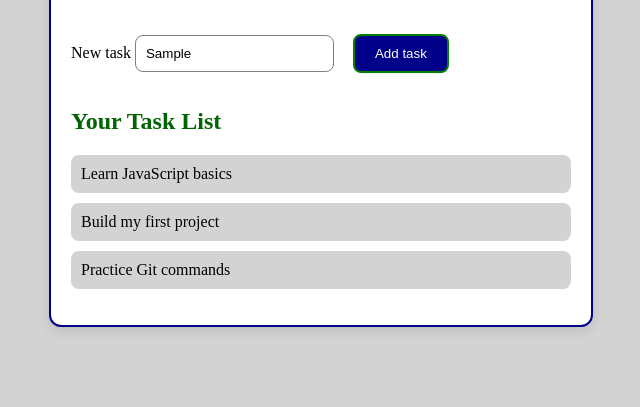
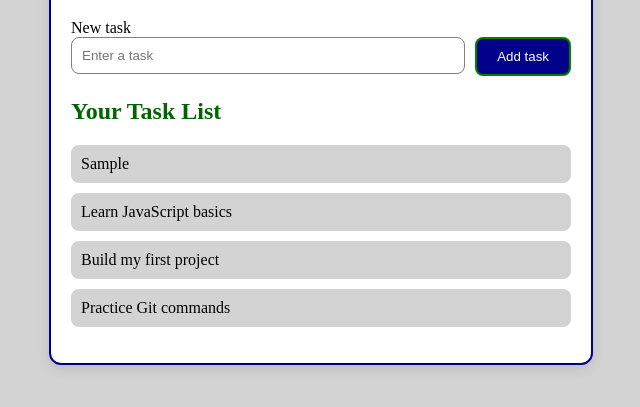
Before and after one commit to shmmtrn/task-tracker, a plain HTML site: page index.html in a window 1280 px wide. Both pictures are taken after typing "Sample" into the empty fields and a click on the button "Add task". Shown: the part 91-498 px from the top of the page, without its empty margins (319-959 px from the left). Drawn offline with Linux system fonts and the light colour scheme.

Commit message:
Add task validation error feedback

```diff
--- a/index.html
+++ b/index.html
@@ -10,8 +10,13 @@
     <div class="container">
     <h1>Welcome to Shem's Task Tracker</h1>
     <label for="new-task">New task</label>
-    <input type="text" id="new-task" placeholder="Enter a task">
-    <button class="add-button" type="button">Add task</button>
+    <div class="task-form">
+        <div class="input-group">
+              <input type="text" id="new-task" placeholder="Enter a task">
+             <p id="error-message" role="alert"></p>
+        </div>
+        <button class="add-button" type="button">Add task</button>
+    </div>
     <h2>Your Task List</h2>
     <ul>
         <li>Learn JavaScript basics</li>
--- a/script.js
+++ b/script.js
@@ -1 +1,25 @@
 console.log("JavaScript connected!");
+const taskInput = document.getElementById("new-task");
+
+console.log(taskInput);
+const addButton = document.querySelector(".add-button");
+console.log(addButton);
+addButton.addEventListener("click", function() {
+    const taskText = taskInput.value.trim();
+    if (taskText !=="") {
+    const newTask = document.createElement("li");
+
+    newTask.textContent = taskText;
+    taskList.prepend(newTask);
+    taskInput.value = "";
+    console.log(newTask);
+    errorMessage.textContent = "";
+
+
+} else {
+    errorMessage.textContent = "! Please enter a task before adding.";
+}
+});
+const taskList = document.querySelector("ul");
+
+const errorMessage = document.getElementById("error-message");
--- a/style.css
+++ b/style.css
@@ -41,3 +41,28 @@ li {
     margin-bottom: 10px;
     border-radius: 8px;
 }
+#error-message {
+    color: crimson;
+    font-size: 12px;
+    margin-top: 4px;
+    margin-bottom: 0;
+    padding: 0;
+}
+.task-form {
+    display: flex;
+    align-items: flex-start;
+    gap: 10px;
+}
+.task-form .add-button {
+    margin: 0;
+}
+
+.input-group {
+    flex: 1;
+    min-width: 0;
+}
+
+#new-task {
+    box-sizing: border-box;
+    width: 100%;
+}
```
